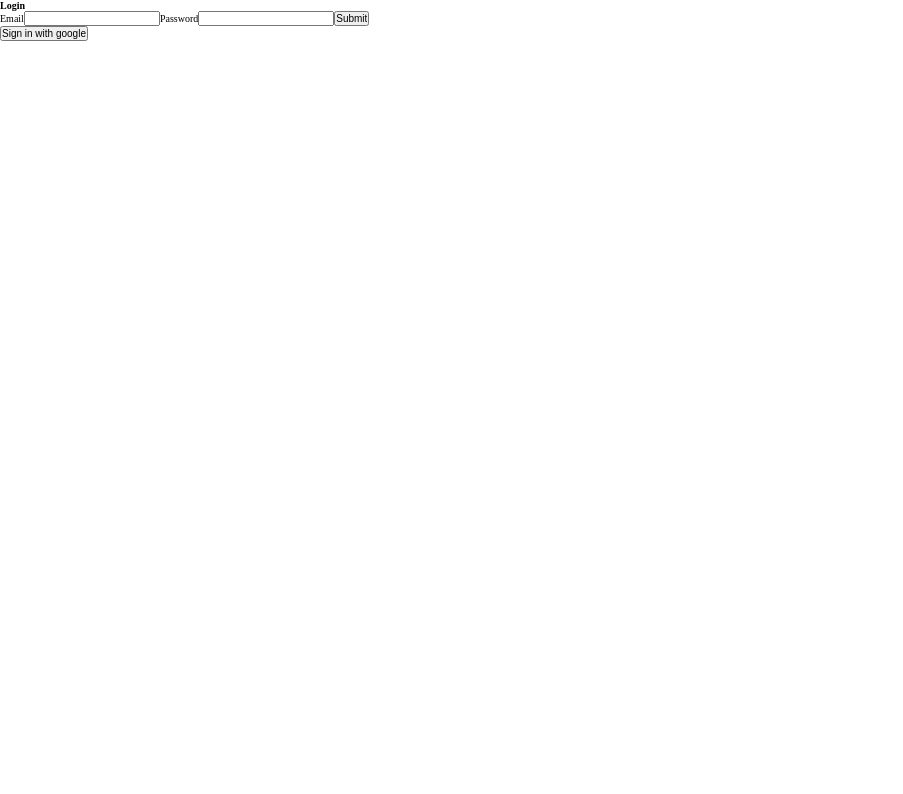
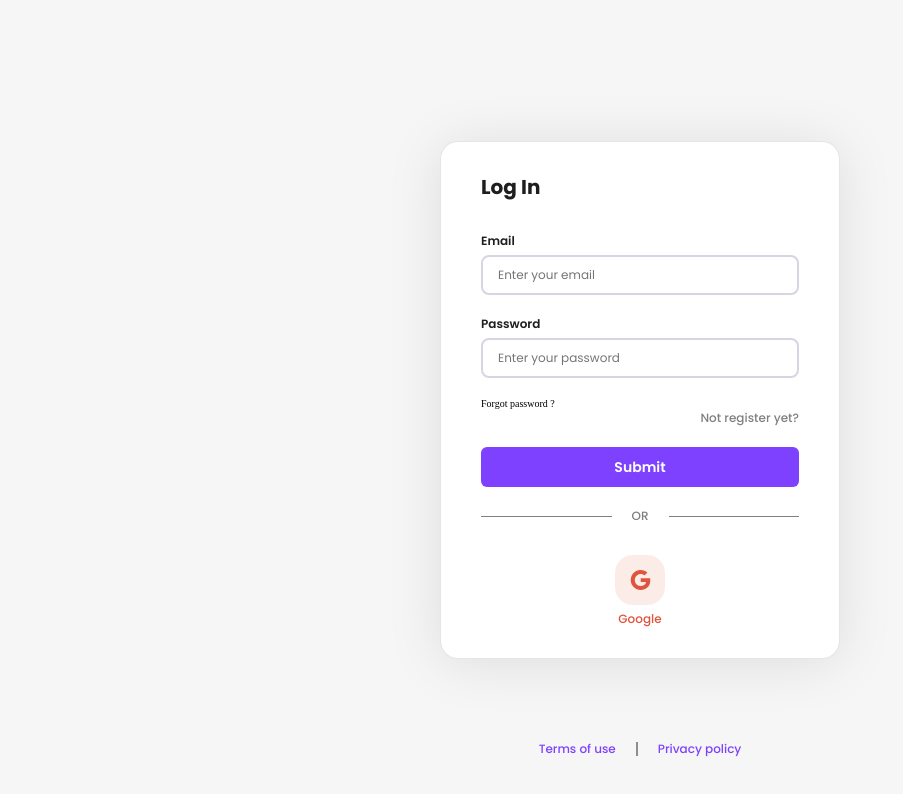
Before and after one commit to lucassrblt/NodeJs---Course, a React (Vite) app in the folder frontend/: page /login in a window 1280 px wide. Shown: the top 794 px of the page, without its empty margins (0-903 px from the left). Built offline with nearby package versions, Linux system fonts and the light colour scheme.

Commit message:
Starting css Login

```diff
--- a/frontend/src/views/Login.jsx
+++ b/frontend/src/views/Login.jsx
@@ -4,6 +4,9 @@ import sendData from "../functions/sendData";
 import { useNavigate } from "react-router-dom";
 import { AuthContext } from "../context/AuthContext";
 import { useGoogleLogin } from "@react-oauth/google";
+import Terms from "../components/Terms";
+import Form from "../components/Form";
+import GoogleBtn from "../components/GoogleBtn";
 
 export default function Login() {
   const [email, setEmail] = useState("");
@@ -12,9 +15,28 @@ export default function Login() {
   const [emailNotFound, setEmailNotFound] = useState(false);
   const [passwordInvalid, setPasswordInvalid] = useState(false);
   const [isEmailVerified, setIsEmailVerified] = useState(true);
+  const [error, setError] = useState(false);
+
   const { dispatch } = useContext(AuthContext);
 
+  const fields = [
+    {
+      label: "Email",
+      type: "email",
+      placeholder: "Enter your email",
+    },
+    {
+      label: "Password",
+      type: "password",
+      placeholder: "Enter your password",
+    },
+  ];
+
   const navigate = useNavigate();
+
+  const handleFormSubmit = () => {
+    console.log("test");
+  };
 
   const login = useGoogleLogin({
     onSuccess: (codeResponse) => googleLoginSuccess(codeResponse),
@@ -76,23 +98,49 @@ export default function Login() {
   };
 
   return (
-    <div>
-      <h1>Login</h1>
+    <div className="view">
+      <div className="register-container">
+        <div className="title-subtitle">
+          <div className="title">
+            <h2>Log In</h2>
+          </div>
+        </div>
+        <div className="form-container">
+          <Form
+            fields={fields}
+            onSubmit={handleFormSubmit}
+            page={"Login"}
+            setError={error}
+          />
+          <div className="or">
+            <div className="line"></div>
+            <p>OR</p>
+            <div className="line"></div>
+          </div>
+        </div>
+        <div className="google-btn-container">
+          <GoogleBtn />
+        </div>
+      </div>
+      <Terms />
+    </div>
+    //   <div>
+    //     <h1>Login</h1>
 
-      <form onSubmit={handleSubmit}>
-        <label htmlFor="">Email</label>
-        <input type="email" onChange={(e) => setEmail(e.target.value)} />
-        <label htmlFor="">Password</label>
-        <input type="password" onChange={(e) => setPassword(e.target.value)} />
-        <input type="submit" />
-      </form>
-      <div className="google-login">
-        <button onClick={() => login()}>Sign in with google</button>
-      </div>
-      {!allInputAreFilled && <h1>Please fill all fields</h1>}
-      {emailNotFound && <h1>Email not found</h1>}
-      {passwordInvalid && <h1>Password invalid</h1>}
-      {!isEmailVerified && <h1>Please verify your email before login</h1>}
-    </div>
+    //     <form onSubmit={handleSubmit}>
+    //       <label htmlFor="">Email</label>
+    //       <input type="email" onChange={(e) => setEmail(e.target.value)} />
+    //       <label htmlFor="">Password</label>
+    //       <input type="password" onChange={(e) => setPassword(e.target.value)} />
+    //       <input type="submit" />
+    //     </form>
+    //     <div className="google-login">
+    //       <button onClick={() => login()}>Sign in with google</button>
+    //     </div>
+    //     {!allInputAreFilled && <h1>Please fill all fields</h1>}
+    //     {emailNotFound && <h1>Email not found</h1>}
+    //     {passwordInvalid && <h1>Password invalid</h1>}
+    //     {!isEmailVerified && <h1>Please verify your email before login</h1>}
+    //   </div>
   );
 }
```
